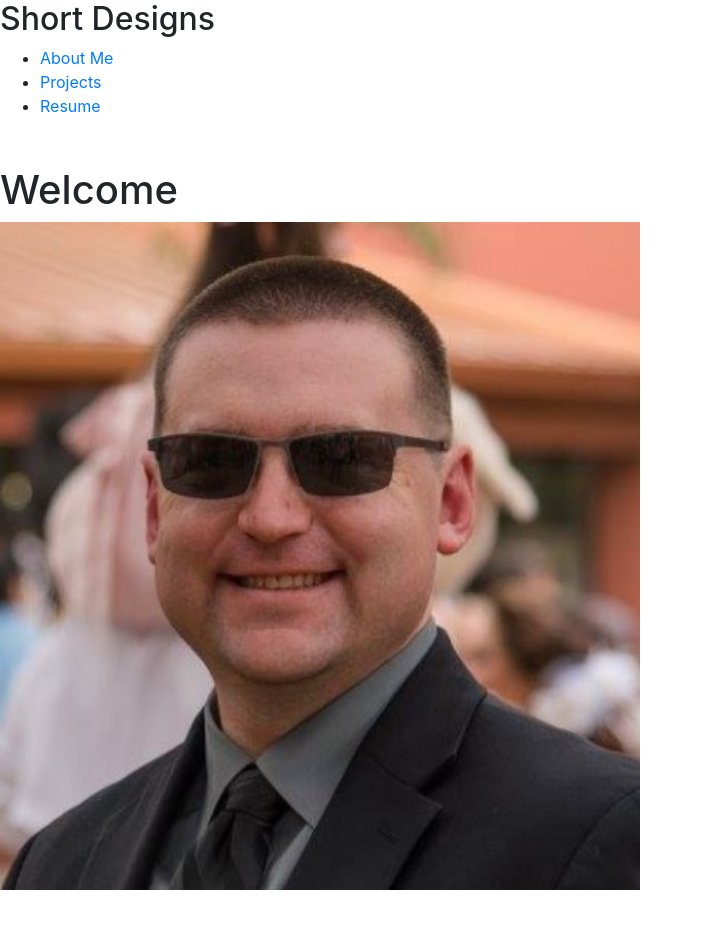
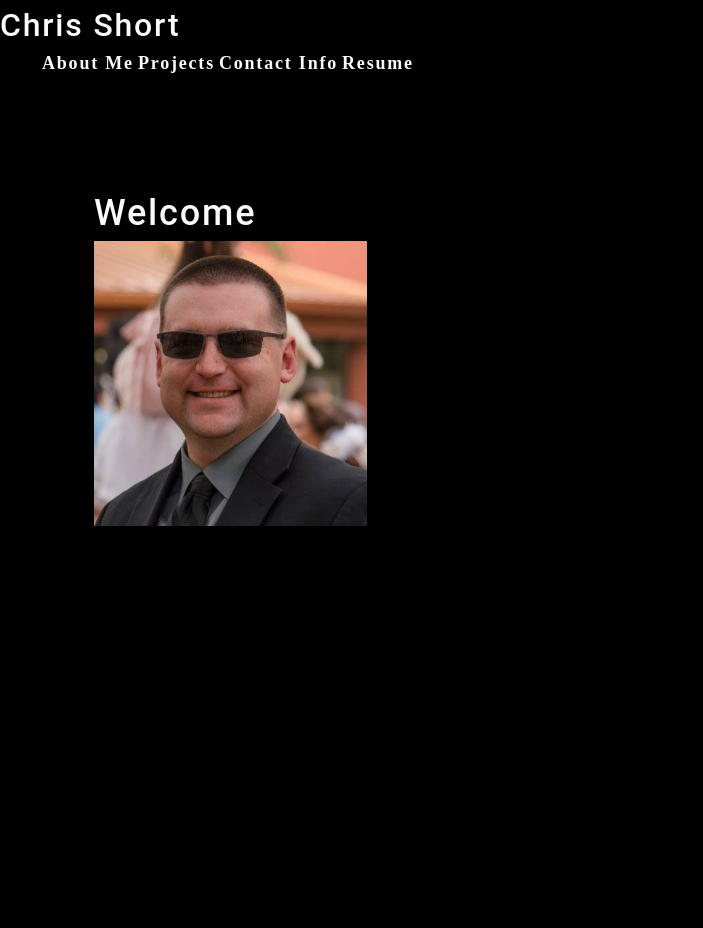
Before and after one commit to durcoorigin/react-portfolio, a React (Create React App) app: page / in a window 1280 px wide. Shown: the top 928 px of the page, without its empty margins (0-703 px from the left). After the commit the page ends 800 px from the top, so only its background shows below. Built offline with nearby package versions, Linux system fonts and the light colour scheme.

Commit message:
begin building portfolio

```diff
--- a/src/components/About/index.js
+++ b/src/components/About/index.js
@@ -5,7 +5,7 @@
     return(
         <section className="my-5">
             <h1  id="about">Welcome</h1>
-            <img src={coverImage} style={{ width: "50%"}} alt="cover" />
+            <img src={coverImage} style={{ width: "25%"}} alt="cover" />
         </section>
 
     )
--- a/src/components/Nav/index.js
+++ b/src/components/Nav/index.js
@@ -5,7 +5,7 @@
     return(
     <header>
         <h2>
-            Short Designs
+            Chris Short
         </h2>
         <nav>
             <ul className="flex-row">
@@ -17,6 +17,11 @@
                 <li>
                     <a href="#projects">
                         Projects
+                    </a>
+                </li>
+                <li>
+                    <a href="#contact">
+                        Contact Info
                     </a>
                 </li>
                 <li>
--- a/src/index.css
+++ b/src/index.css
@@ -1,13 +1,295 @@
+
+main {
+	margin: 0 auto;
+	max-width: 90%;
+  padding: 50px 30px;
+}
+:root {
+  --primary: #8c54ff;
+  --secondary: #F3A847;
+  --tertiary: #B12704;
+  --light: #fafafa;
+  --dark: #000000;
+  --darker: #111111;
+  --error: rgb(228, 46, 1);
+  --spacing-one: calc(1rem * 0.5);
+  --spacing-two: calc(1rem);
+  --spacing-five: calc(2.5rem);
+
+}
+
+* {
+  box-sizing: border-box;
+}
+
+html,
+body {
+  min-height: 100%;
+}
+
 body {
   margin: 0;
-  font-family: -apple-system, BlinkMacSystemFont, 'Segoe UI', 'Roboto', 'Oxygen',
-    'Ubuntu', 'Cantarell', 'Fira Sans', 'Droid Sans', 'Helvetica Neue',
-    sans-serif;
-  -webkit-font-smoothing: antialiased;
-  -moz-osx-font-smoothing: grayscale;
+  padding: 0;
+  font-weight: 600;
+  line-height: 1.5;
+  font-size: 18px;
+  letter-spacing: .1em;
+  background: var(--dark);
+  color: var(--light);
+  font-family: 'Poiret One', cursive;
+
 }
 
-code {
-  font-family: source-code-pro, Menlo, Monaco, Consolas, 'Courier New',
-    monospace;
+h1,
+h2,
+h3,
+h4,
+h5,
+h6 {
+  font-family: 'Roboto', sans-serif;
+  font-weight: 500;
+  margin: 5px 0;
+  line-height: 1.25;
 }
+
+h1 {
+  font-size: 2.25rem;
+}
+
+h2 {
+  font-size: 2rem;
+}
+
+h3 {
+  font-size: 1.75rem;
+}
+
+h4 {
+  font-size: 1.5rem;
+}
+
+h5 {
+  font-size: 1.25rem;
+}
+
+h6 {
+  font-size: 1rem;
+}
+
+p {
+  font-size: 1.1rem;
+  margin-top: 0;
+}
+
+a {
+  color: var(--tertiary);
+  text-decoration: none;
+  font-weight: bold;
+}
+
+a:hover {
+  text-decoration: underline;
+}
+
+header {
+  background: var(--dark);
+}
+
+header a {
+  color: var(--light);
+}
+
+button {
+  font-size: 1rem;
+  text-decoration: none;
+  padding: 0.25rem 1rem;
+  border-radius: .5rem;
+  border: none;
+  outline: none;
+  cursor: pointer;
+  margin: 0 1px;
+  background-color: var(--secondary);
+}
+
+button:hover {
+  opacity: .8;
+}
+
+button[disabled] {
+  cursor: default;
+  opacity: .8;
+}
+
+img {
+  max-width: 100%;
+}
+
+span[role="img"] {
+  cursor: default;
+}
+
+form {
+  width: 40%;
+}
+
+input {
+  font-size: 1rem;
+  padding: 0.25rem;
+  border: 1px solid var(--dark);
+  outline: none;
+  border-radius: 3px;
+  transition: box-shadow 0.2s;
+}
+
+input:focus {
+  border: 1px solid var(--secondary);
+  box-shadow: 0 0 .25rem rgba(0, 0, 0, .5);
+}
+
+li {
+  list-style: none;
+}
+
+nav a:hover {
+  text-decoration: none;
+}
+
+nav  li {
+  cursor: pointer;
+}
+
+textarea {
+	width: 600px;
+	height: 120px;
+	border: 3px solid #cccccc;
+	padding: 5px;
+}
+
+.container {
+  width: 85%;
+  max-width: 1200px;
+  margin-left: auto;
+  margin-right: auto;
+}
+
+.flex-row {
+  display: flex;
+  flex-wrap: wrap;
+}
+
+.space-between {
+  justify-content: space-between;
+}
+
+.flex-end {
+  justify-content: flex-end;
+}
+
+.mx-1 {
+  margin-right: var(--spacing-one);
+  margin-left: var(--spacing-one);
+}
+
+.mx-2 {
+  margin-right: var(--spacing-two);
+  margin-left: var(--spacing-two);
+}
+
+.my-1 {
+  margin-top: var(--spacing-one);
+  margin-bottom: var(--spacing-one);
+}
+
+.my-2 {
+  margin-top: var(--spacing-two);
+  margin-bottom: var(--spacing-two);
+}
+
+.my-5 {
+  margin-top: var(--spacing-five);
+  margin-bottom: var(--spacing-five);
+}
+
+.px-1 {
+  padding-right: var(--spacing-one);
+  padding-left: var(--spacing-one);
+}
+
+.px-2 {
+  padding-right: var(--spacing-two);
+  padding-left: var(--spacing-two);
+}
+
+.py-1 {
+  padding-top: var(--spacing-one);
+  padding-bottom: var(--spacing-one);
+}
+
+.py-2 {
+  padding-top: var(--spacing-two);
+  padding-bottom: var(--spacing-two);
+}
+
+.card {
+  width: 25%;
+  text-align: center;
+}
+
+.img-thumbnail {
+  width: auto;
+  height: 300px;
+  margin-bottom: 50px;
+  cursor: pointer;
+}
+
+.modalBackdrop {
+	background: rgba(0, 0, 0, .65);
+	bottom: 0;
+	left: 0;
+	overflow: auto;
+	position: fixed;
+	right: 0;
+	top: 0;
+	z-index: 1;
+}
+
+.modalContainer {
+	background: var(--darker);
+	border-radius: 5px;
+	max-width: 100%;
+	margin: 50px auto;
+	padding: 15px;
+	width: 960px;
+}
+
+.modalTitle {
+	font-size: 18px;
+	font-weight: 600;
+	margin-bottom: 25px;
+}
+
+button {
+	background: var(--primary);
+	border: 0;
+	border-radius: 5px;
+	color: #fff;
+	cursor: pointer;
+	font-size: 16px;
+	font-weight: 600;
+	margin-bottom: 30px;
+	padding: 10px 15px;
+}
+
+a {
+	border-radius: 5px;
+	color: var(--primary);
+	font-weight: 600;
+	padding: 2px 4px;
+	margin-left: -2px;
+	margin-right: -2px;
+
+}
+
+.navActive {
+  color: var(--secondary);
+}
```
